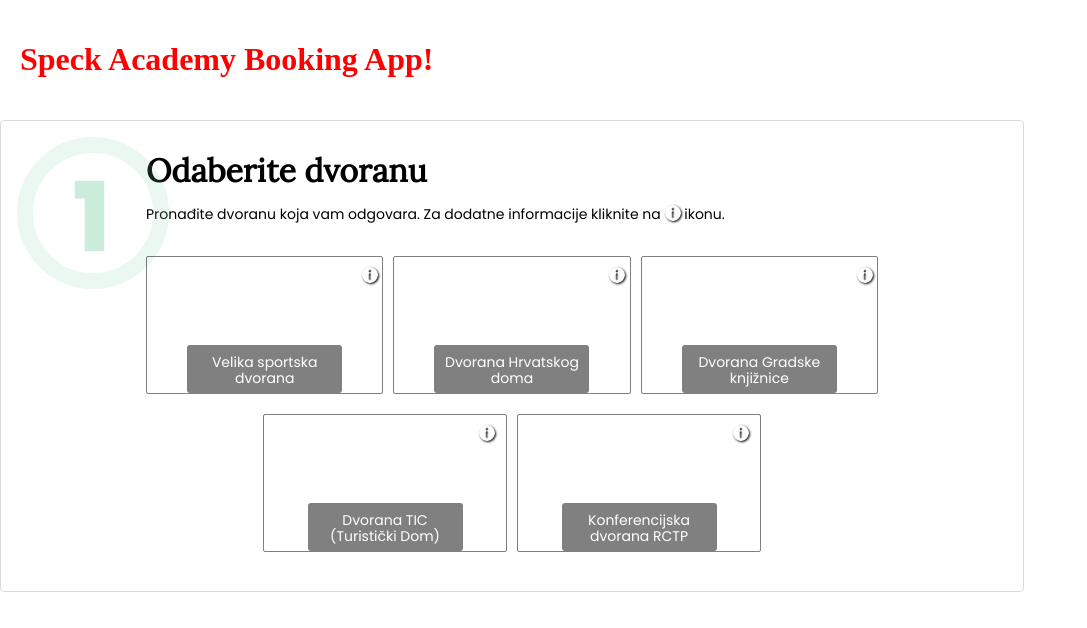
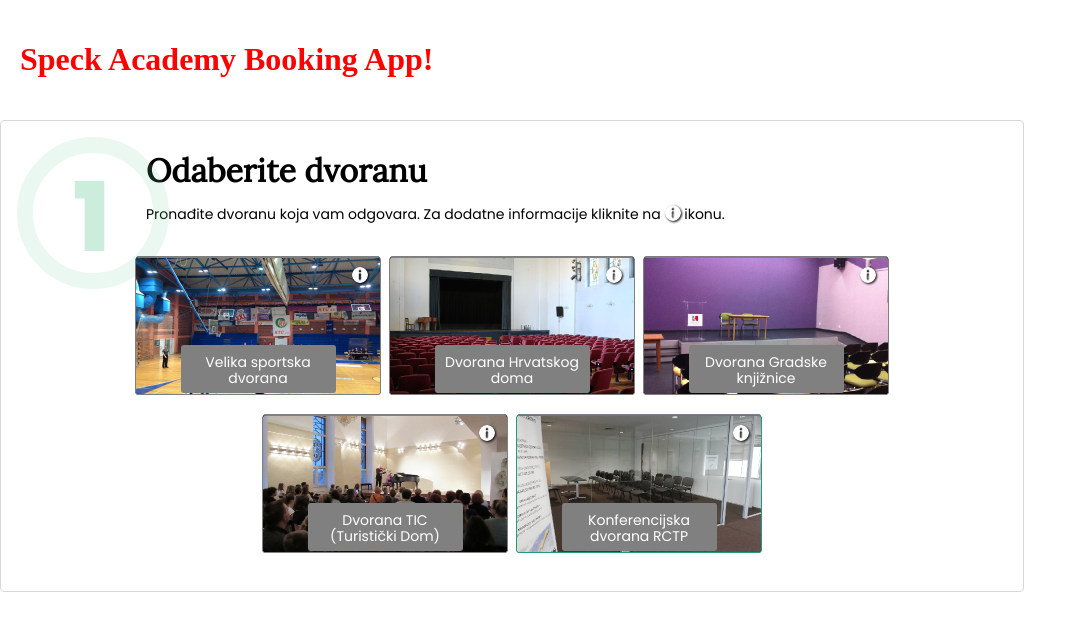
Before and after one commit to ispoljari/speck-academy-booking-app-client, a React (Create React App) app: page / in a window 1280 px wide. Shown: the top 628 px of the page, without its empty margins (0-1087 px from the left). Built offline with nearby package versions, Linux system fonts and the light colour scheme; no server answers.

Commit message:
Add refactor code, clean up styled img tags

```diff
--- a/src/UI/citizens/components/select-hall/CitizensSelectHall.js
+++ b/src/UI/citizens/components/select-hall/CitizensSelectHall.js
@@ -4,17 +4,17 @@ import { API_BASE_URL } from '../../../../config';
 
 import styled from 'styled-components';
 
-// import HallImage from './HallImage';
+import HallImage from './HallImage';
 
-// import hallImage01 from '../../../../images/01.png';
+import hallImage01 from '../../../../images/01.png';
 
-// import hallImage02 from '../../../../images/velika_01.png';
+import hallImage02 from '../../../../images/velika_01.png';
 
-// import hallImage03 from '../../../../images/gradska-knjiznica.png';
+import hallImage03 from '../../../../images/gradska-knjiznica.png';
 
-// import hallImage04 from '../../../../images/turisticki-dom@3x.png';
+import hallImage04 from '../../../../images/turisticki-dom.png';
 
-// import hallImage05 from '../../../../images/konf-dvorana-1@3x.png';
+import hallImage05 from '../../../../images/konf-dvorana-1.png';
 
 import Icon from '../../../../images/info-icon@3x.png';
 
@@ -106,7 +106,7 @@ function CitizensSelectHall() {
 
           <FirstRow>
             <HallImageContainer>
-              {/* <HallImage img={hallImage01}> */}
+              <img src={hallImage01} />
               <a href="#" rel="noopener noreferrer">
                 <InfoIcon img={Icon} />
               </a>
@@ -117,11 +117,10 @@ function CitizensSelectHall() {
                   </HallNameTextCenter>
                 </StyledLink>
               </HallNameText>
-              {/* </HallImage> */}
             </HallImageContainer>
 
             <HallImageContainer>
-              {/* <HallImage img={hallImage02}> */}
+              <img src={hallImage02} />
               <a href="#" rel="noopener noreferrer">
                 <InfoIcon img={Icon} />
               </a>
@@ -136,7 +135,7 @@ function CitizensSelectHall() {
             </HallImageContainer>
 
             <HallImageContainer>
-              {/* <HallImage img={hallImage03}> */}
+              <img src={hallImage03} />
               <a href="#" rel="noopener noreferrer">
                 <InfoIcon img={Icon} />
               </a>
@@ -153,7 +152,7 @@ function CitizensSelectHall() {
 
           <SecondRow>
             <HallImageContainer>
-              {/* <HallImage img={hallImage04}> */}
+              <img src={hallImage04} />
               <a href="#" rel="noopener noreferrer">
                 <InfoIcon img={Icon} />
               </a>
@@ -168,7 +167,7 @@ function CitizensSelectHall() {
             </HallImageContainer>
 
             <HallImageContainer>
-              {/* <HallImage img={hallImage05}> */}
+              <img src={hallImage05} />
               <a href="#" rel="noopener noreferrer">
                 <InfoIcon img={Icon} />
               </a>
--- a/src/UI/citizens/components/select-hall/SelectHallStyle.js
+++ b/src/UI/citizens/components/select-hall/SelectHallStyle.js
@@ -45,6 +45,13 @@ export const HallImageContainer = styled.div`
   flex-wrap: wrap; /* enable flex items to wrap */
   justify-content: center;
   margin: 5px;
+`;
+
+export const HallImage = styled.img`
+  src: url(${props => props.img});
+  align-self: center;
+  width: 244px;
+  height: 138px;
 `;
 
 // slika dvorane end
@@ -96,6 +103,7 @@ export const SubheadlineText = styled.div`
 `;
 
 export const HallNameText = styled.div`
+  position: absolute;
   align-self: flex-end;
   width: 155px;
   height: 48px;
@@ -110,6 +118,7 @@ export const HallNameText = styled.div`
   &:hover {
     background-color: #229c7f;
   }
+  margin-top: 1px;
 `;
 
 export const HallNameTextCenter = styled.div`
```
